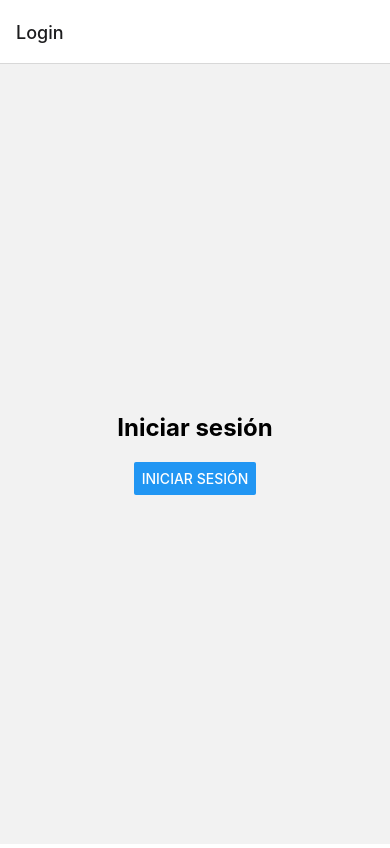
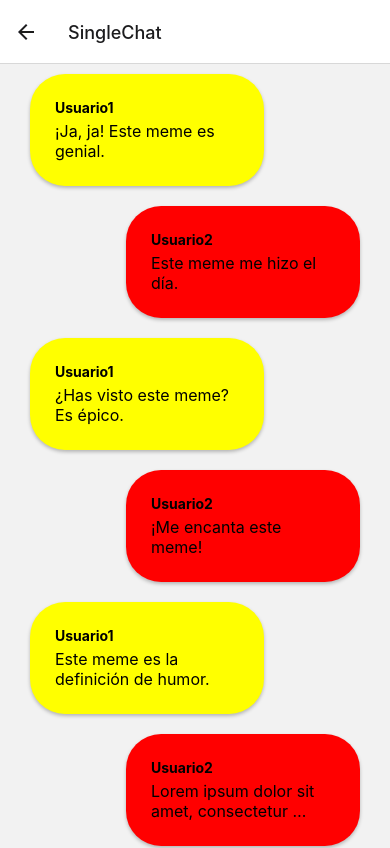
Before and after one commit to pSand99/Front_MMO, a React Native app: screen /SingleChat in a window 390 px wide. Shown: the top 848 px of the page. Built offline with nearby package versions, Linux system fonts and the light colour scheme.

Commit message:
19deespania

```diff
--- a/App.js
+++ b/App.js
@@ -4,8 +4,9 @@ import { createStackNavigator } from '@react-navigation/stack';
 import LoginScreen from './screens/LoginScreen';
 import HomeScreen from './screens/HomeScreen';
 import FeedScreen from './screens/FeedScreen';
-import FeedScreen2 from './screens/FeedScreen -bueno';
 import ConversationsScreen from './screens/ConversationsScreen';
+import SingleChatScreen from './screens/SingleChatScreen';
+
 
 
 const Stack = createStackNavigator();
@@ -18,6 +19,7 @@ const App = () => {
         <Stack.Screen name="Home" component={HomeScreen} />
         <Stack.Screen name="Feed" component={FeedScreen} />
         <Stack.Screen name="Conversations" component={ConversationsScreen} />
+        <Stack.Screen name="SingleChat" component={SingleChatScreen} />
 
       </Stack.Navigator>
     </NavigationContainer>
--- a/screens/ConversationsScreen.js
+++ b/screens/ConversationsScreen.js
@@ -116,8 +116,7 @@ const ConversationsScreen = () => {
 
   const handleConversationPress = (conversationId) => {
     // Aquí podemos navegar a la pantalla de detalle de la conversación
-    // Por ahora, simularemos imprimir el ID de la conversación
-    console.log(`Conversación seleccionada: ${conversationId}`);
+    navigation.navigate('SingleChat');
   };
 
   // Calcula el ancho de cada mosaico basado en el ancho de la pantalla
--- a/screens/FeedScreen.js
+++ b/screens/FeedScreen.js
@@ -17,7 +17,7 @@ const FeedScreen = () => {
     const simulatedPosts = [
       {
         id: 1,
-        username: 'usuario1A',
+        username: 'usuario1',
         text: '¡Hola mundo!',
       },
       {
@@ -107,11 +107,11 @@ const FeedScreen = () => {
     // </View>
 
     <View style={styles.outerContainer}>
-      <ScrollView contentContainerStyle={styles.scrollContainer}>
-
         <TouchableOpacity onPress={handleConversationsPress} style={styles.iconContainer}>
           <Ionicons name="chatbubbles-outline" size={24} color="black" />
         </TouchableOpacity>
+
+      <ScrollView contentContainerStyle={styles.scrollContainer}>
 
           <Text style={styles.title}>Feed de Publicaciones</Text>
           {posts.map(post => (
@@ -121,9 +121,8 @@ const FeedScreen = () => {
             </View>
           ))}
 
-        <Button title="Cerrar sesión" onPress={handleLogout} />
+        <Button title="Cerrar sesión" onPress={handleConversationsPress} />
       </ScrollView>
-
     </View>
 
     );
--- /dev/null
+++ b/screens/SingleChatScreen.js
@@ -0,0 +1,155 @@
+import React, { useState, useEffect } from 'react';
+import { View, Text, ScrollView, StyleSheet, TouchableOpacity, Dimensions } from 'react-native';
+import { useNavigation } from '@react-navigation/native';
+
+const SingleChatScreen = () => {
+  const [conversations, setChats] = useState([]);
+  const navigation = useNavigation();
+
+  // Array de objetos representando las conversaciones
+  useEffect(() => {
+    // Nuestros datos de ejemplo
+    const simulatedChats = [
+        {
+            "id": 1,
+            "user": "Usuario1",
+            "lastMessage": "¡Ja, ja! Este meme es genial."
+          },
+          {
+            "id": 2,
+            "user": "Usuario2",
+            "lastMessage": "Este meme me hizo el día."
+          },
+          {
+            "id": 3,
+            "user": "Usuario1",
+            "lastMessage": "¿Has visto este meme? Es épico."
+          },
+          {
+            "id": 4,
+            "user": "Usuario2",
+            "lastMessage": "¡Me encanta este meme!"
+          },
+          {
+            "id": 5,
+            "user": "Usuario1",
+            "lastMessage": "Este meme es la definición de humor."
+          },
+          {
+            "id": 6,
+            "user": "Usuario2",
+            "lastMessage": "Lorem ipsum dolor sit amet, consectetur adipiscing elit. Donec ac maximus nulla. Proin pretium dapibus aliquam. Etiam semper ligula sit amet quam maximus, in porta lectus consectetur. Nunc varius massa massa, quis vehicula arcu consequat nec. Nullam sit amet tempus ante. Sed ornare sollicitudin urna, sit amet lobortis quam. Integer id feugiat ex. Vivamus a volutpat odio. Aliquam tristique lectus et mauris ullamcorper"
+          },
+          {
+            "id": 7,
+            "user": "Usuario1",
+            "lastMessage": "Tienes que ver este meme, te va a encantar."
+          },
+          {
+            "id": 8,
+            "user": "Usuario2",
+            "lastMessage": "No puedo evitar reírme cada vez que veo este meme."
+          },
+          {
+            "id": 9,
+            "user": "Usuario1",
+            "lastMessage": "Este meme es lo mejor que he visto hoy."
+          },
+          {
+            "id": 10,
+            "user": "Usuario2",
+            "lastMessage": "¡Ja, ja, ja! Este meme es un clásico."
+          },
+          {
+            "id": 11,
+            "user": "Usuario1",
+            "lastMessage": "¡Qué buen meme! Me sacó más de una carcajada."
+          },
+          {
+            "id": 12,
+            "user": "Usuario2",
+            "lastMessage": "¿Te imaginas la cara de alguien viendo este meme por primera vez?"
+          },
+          {
+            "id": 13,
+            "user": "Usuario1",
+            "lastMessage": "¡No puedo dejar de reírme con este meme!"
+          },
+          {
+            "id": 14,
+            "user": "Usuario2",
+            "lastMessage": "¡No puedo dejar de reírme con este meme!"
+          },
+          {
+            "id": 15,
+            "user": "Usuario1",
+            "lastMessage": "¡No puedo dejar de reírme con este meme!"
+          }
+    ];
+    setChats(simulatedChats);
+  }, []);
+
+  // Calcula el ancho de cada mensaje basado en el ancho de la pantalla
+  const screenWidth = Dimensions.get('window').width; //HACERLO MÁS PEQUEÑO!!!!!
+  const messageWidth = screenWidth * 0.6; // 60% del ancho de la pantalla
+
+  return (
+    <View style={styles.outerContainer}>
+        <ScrollView contentContainerStyle={styles.scrollContainer}>
+        {conversations.map((chat, index) => (
+            <View
+            key={chat.id}
+            style={[
+                styles.messageContainer,
+                {
+                width: messageWidth,
+                alignSelf: index % 2 === 0 ? 'flex-start' : 'flex-end', // Alterna entre la izquierda y la derecha
+                backgroundColor: index % 2 === 0 ? 'yellow' : 'red'
+                }
+            ]}
+            >
+                <Text style={styles.username}>{chat.user}</Text>
+                <Text numberOfLines={2} style={styles.lastMessage}>{chat.lastMessage}</Text>
+            </View>
+        ))}
+        </ScrollView>
+    </View>
+
+  );
+};
+
+const styles = StyleSheet.create({
+    outerContainer: {
+        flex: 1,
+    },
+    scrollContainer: {
+        flexGrow: 1, // Permite que el ScrollView crezca y ocupe todo el espacio disponible
+        justifyContent: 'flex-start',
+      paddingVertical: 10,
+      paddingHorizontal: 30,
+    },
+    messageContainer: {
+      backgroundColor: '#fff',
+      borderRadius: 35,
+      marginBottom: 20,
+      padding: 25,
+      shadowColor: '#000',
+      shadowOffset: {
+        width: 0,
+        height: 2,
+      },
+      shadowOpacity: 0.25,
+      shadowRadius: 3.84,
+      elevation: 5,
+    },
+    username: {
+      fontWeight: 'bold',
+      marginBottom: 5,
+    },
+    lastMessage: {
+      fontSize: 16,
+    },
+  });
+
+
+export default SingleChatScreen;
```
